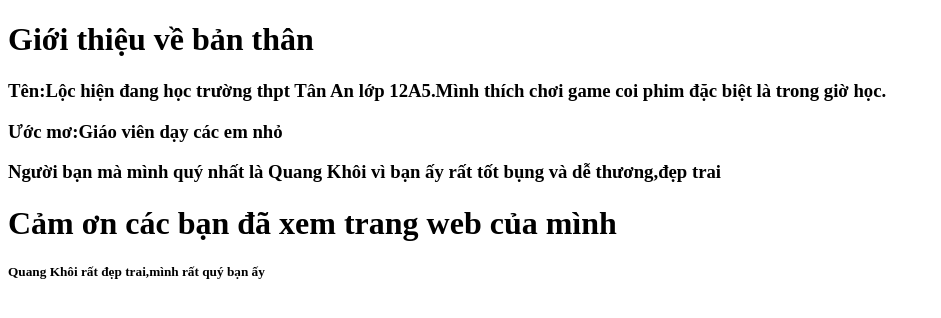
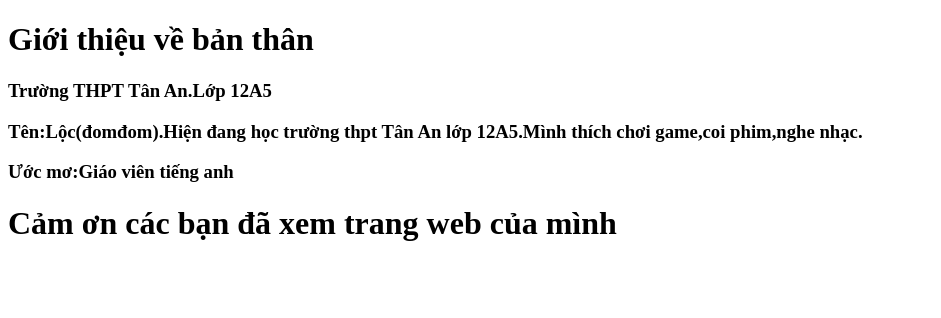
Before and after one commit to phuongyuti/dailoc, a plain HTML site: page index.html in a window 1280 px wide. Shown: the whole page, without its empty margins (0-941 px from the left). Drawn offline with Linux system fonts and the light colour scheme.

Commit message:
Update index.html

```diff
--- a/index.html
+++ b/index.html
@@ -7,13 +7,11 @@
 <h1>Giới thiệu về bản thân</h1>
 </header>
 <body>
-<h3>Tên:Lộc hiện đang học trường thpt Tân An lớp 12A5.Mình thích chơi game coi phim đặc biệt là trong giờ học.</h3>
-<h3>Ước mơ:Giáo viên dạy các em nhỏ </h3>
-<h3>Người bạn mà mình quý nhất là Quang Khôi vì bạn ấy rất tốt bụng và dễ thương,đẹp trai
-</h3>
+<h3>Trường THPT Tân An.Lớp 12A5</h3>
+<h3>Tên:Lộc(đomđom).Hiện đang học trường thpt Tân An lớp 12A5.Mình thích chơi game,coi phim,nghe nhạc.</h3>
+<h3>Ước mơ:Giáo viên tiếng anh </h3>
 </body>
 <footer>
 <h1>Cảm ơn các bạn đã xem trang web của mình</h1>
-<h5>Quang Khôi rất đẹp trai,mình rất quý bạn ấy<h5>
 </footer>
 </html>
```
